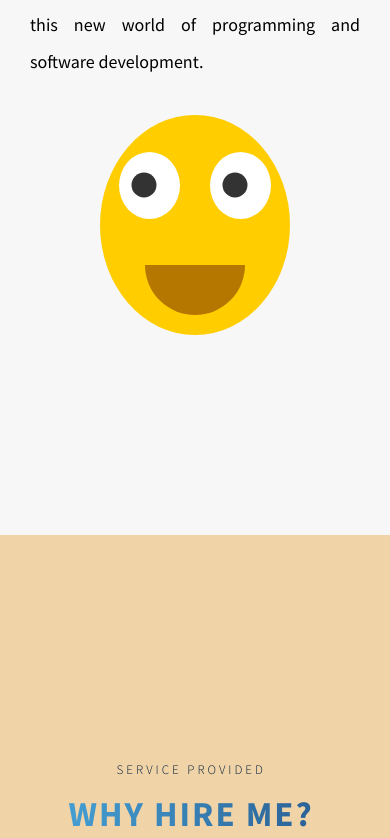
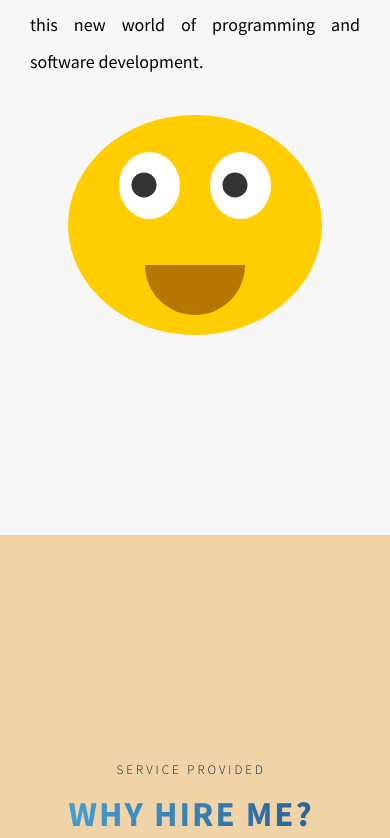
Before and after one commit to Oluwatobii/new-world, a React (Create React App) app: page / in a window 390 px wide. Shown: the part 1506-2344 px from the top of the page. Built offline with nearby package versions, Linux system fonts and the light colour scheme; a web font is replaced by a local one.

Commit message:
Made emoji responsive for phone size

```diff
--- a/src/components/sass/components/AboutMe.scss
+++ b/src/components/sass/components/AboutMe.scss
@@ -156,5 +156,6 @@
   @include respond(phone) {
     width: 20rem;
     height: 20rem;
+    margin-left: -3.2rem;
   }
 }
--- a/src/components/sass/components/DownloadResume.scss
+++ b/src/components/sass/components/DownloadResume.scss
@@ -1,4 +1,5 @@
 @import "../abstracts/variables";
+@import "../abstracts/mixins";
 
 @import "../base/animation";
 @import "../base/button";
@@ -9,7 +10,6 @@
   font-weight: 400;
   /* font-size: 16px; */
   line-height: 1.1;
-  // color: $color-grey-dark;
 }
 
 .resume-header {
@@ -37,4 +37,8 @@
   font-size: 6rem;
   font-weight: 400;
   letter-spacing: 1.5rem;
+
+  @include respond(phone) {
+    font-size: 4rem;
+  }
 }
--- a/src/components/sass/components/Emoji.scss
+++ b/src/components/sass/components/Emoji.scss
@@ -17,6 +17,7 @@
 
   @include respond(phone) {
     margin-top: -5px;
+    margin-right: 6px;
   }
 }
 
```
